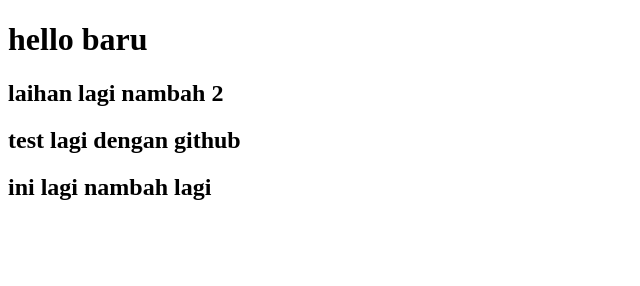
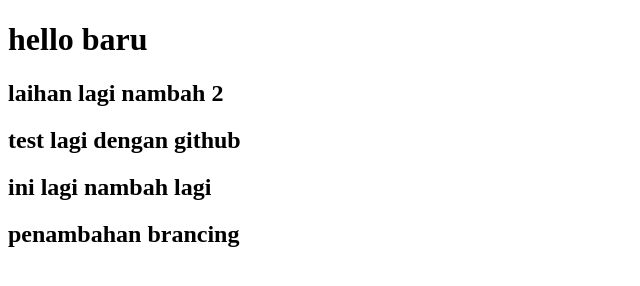
Before and after one commit to didin-ui/belajargit, a website: page index.html in a window 1280 px wide. Shown: the whole page, without its empty margins (0-640 px from the left). Drawn offline with Linux system fonts and the light colour scheme.

Commit message:
penamhan fitur baru

```diff
--- a/index.html
+++ b/index.html
@@ -11,5 +11,6 @@
     <h2>laihan lagi nambah 2</h2>
     <h2> test lagi dengan github </h2>
     <h2>ini lagi nambah lagi</h2>
+    <h2>penambahan brancing</h2>
 </body>
 </html>
```
